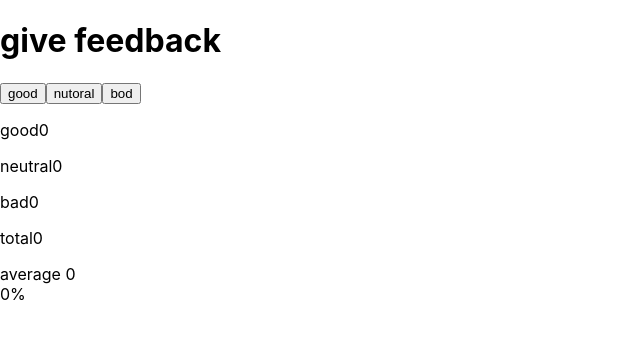
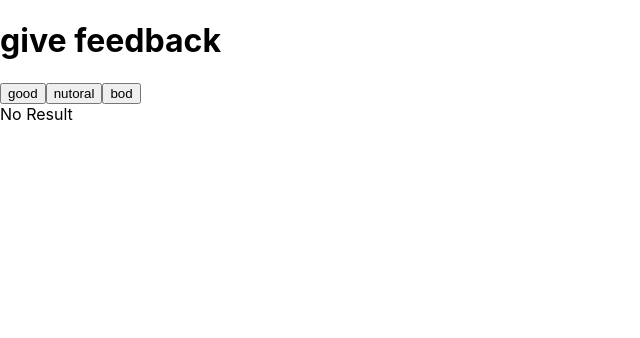
Before and after one commit to Akito-n/FullStack-front, a React (Create React App) app: page / in a window 1280 px wide. Shown: the top 338 px of the page, without its empty margins (0-640 px from the left). Built offline with nearby package versions, Linux system fonts and the light colour scheme.

Commit message:
場合わけする

```diff
--- a/src/index.js
+++ b/src/index.js
@@ -8,12 +8,28 @@ const Button = ({ handleClick, text }) => {
   return <button onClick={handleClick}>{text}</button>;
 };
 
+const Result = ({ clickCount, good, bad, neutral }) => {
+  if (clickCount !== 0) {
+    return (
+      <div>
+        <p>good{good}</p> <p>neutral{neutral}</p> <p>bad{bad}</p>
+      </div>
+    );
+  }
+  return <div>No Result</div>;
+};
+
 const Average = ({ average }) => {
-  return <div>average {average || 0}</div>;
+  if (average) {
+  return <div>average {average}</div>
+  }
+  return <></>
 };
 
 const Positive = ({ positive }) => {
-  return <div>{positive || 0}%</div>;
+  if(positive) {
+  return <div>{positive || 0}%</div>}
+  return <></>
 };
 
 const App = (props) => {
@@ -45,10 +61,7 @@ const App = (props) => {
       <Button handleClick={incrementGood} text="good" />
       <Button handleClick={incrementNeutral} text="nutoral" />
       <Button handleClick={incrementBad} text="bod" />
-      <div>
-        <p>good{good}</p> <p>neutral{neutral}</p> <p>bad{bad}</p>
-      </div>
-      <p>total{clickCount}</p>
+      <Result good={good} bad={bad} neutral={neutral} clickCount={clickCount} />
       <Average average={average} />
       <Positive positive={positive} />
     </div>
```
